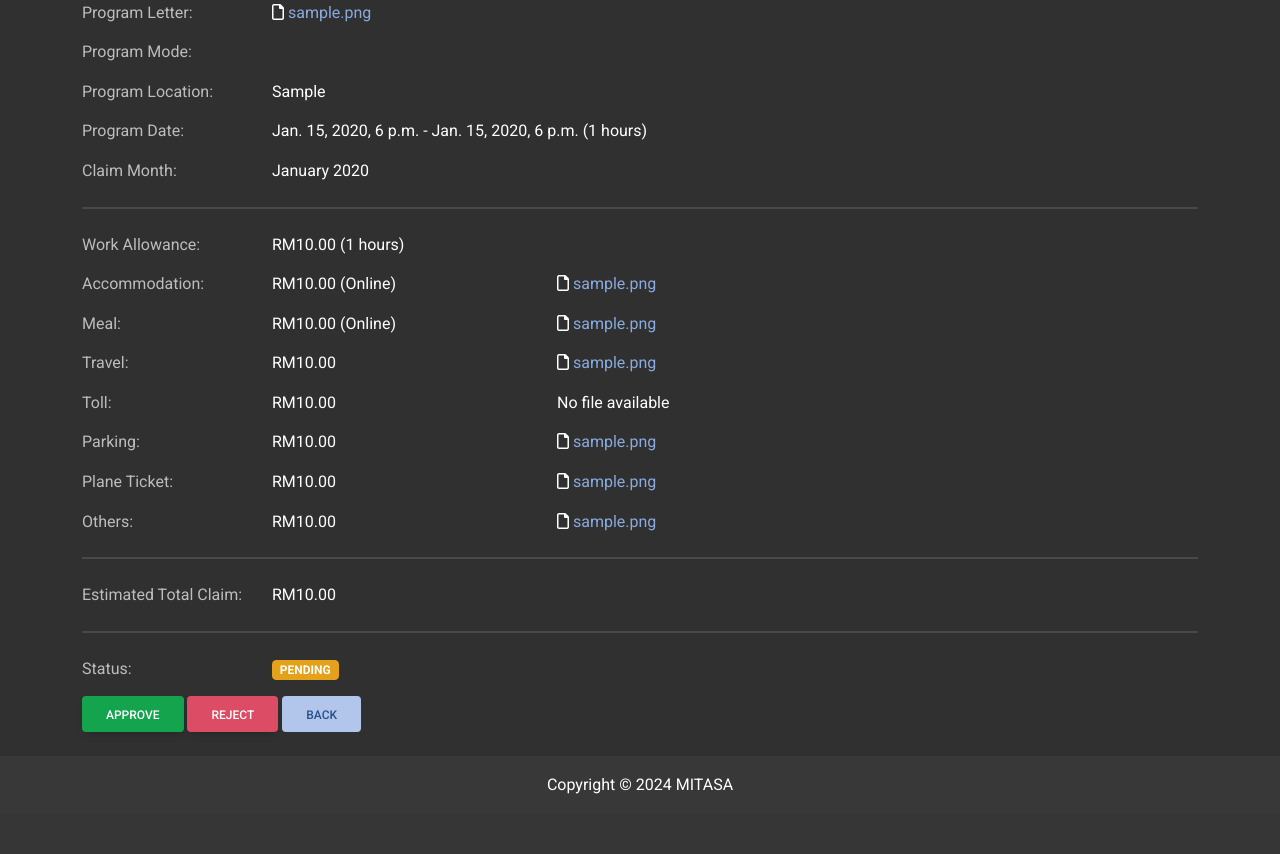
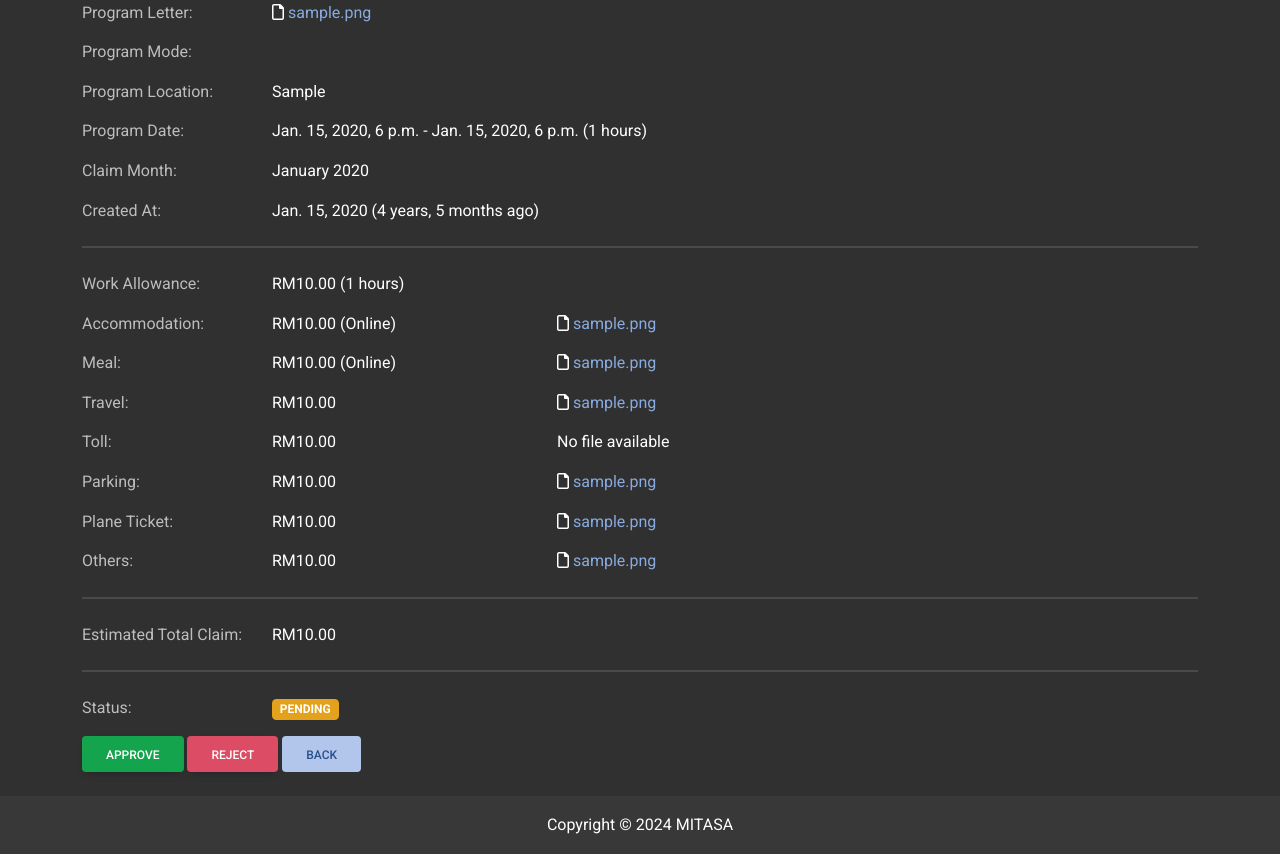
Before and after one commit to LeHaziq/mitasa_claim_v2, a Django app: page /claim/detail/1 in a window 1280 px wide. Shown: the part 490-1344 px from the top of the page. Before the commit the page ends 1284 px from the top, so only its background shows below. Run offline with Django 5.2, Linux system fonts and the light colour scheme; a user stored in the database is signed in; tables that the repository leaves empty hold one stand-in row (values such as "Sample post"); some libraries are stand-ins or nearby versions.

Commit message:
Added 'created at' detail to the claim details page

```diff
--- a/templates/detail.html
+++ b/templates/detail.html
@@ -78,6 +78,12 @@
             <p class="col-sm-2 col-form-label bold-small">Claim Month:</p>
             <div class="col-sm-10">
                 <p class="form-control-plaintext">{{ month_names|get:claim.claim_month }} {{ claim.claim_year }}</p>
+            </div>
+        </div>
+        <div class="row">
+            <p class="col-sm-2 col-form-label bold-small">Created At:</p>
+            <div class="col-sm-10">
+                <p class="form-control-plaintext">{{ claim.created_at }} ({{ claim.created_at|timesince }} ago)</p>
             </div>
         </div>
         <hr class="hr">
```
